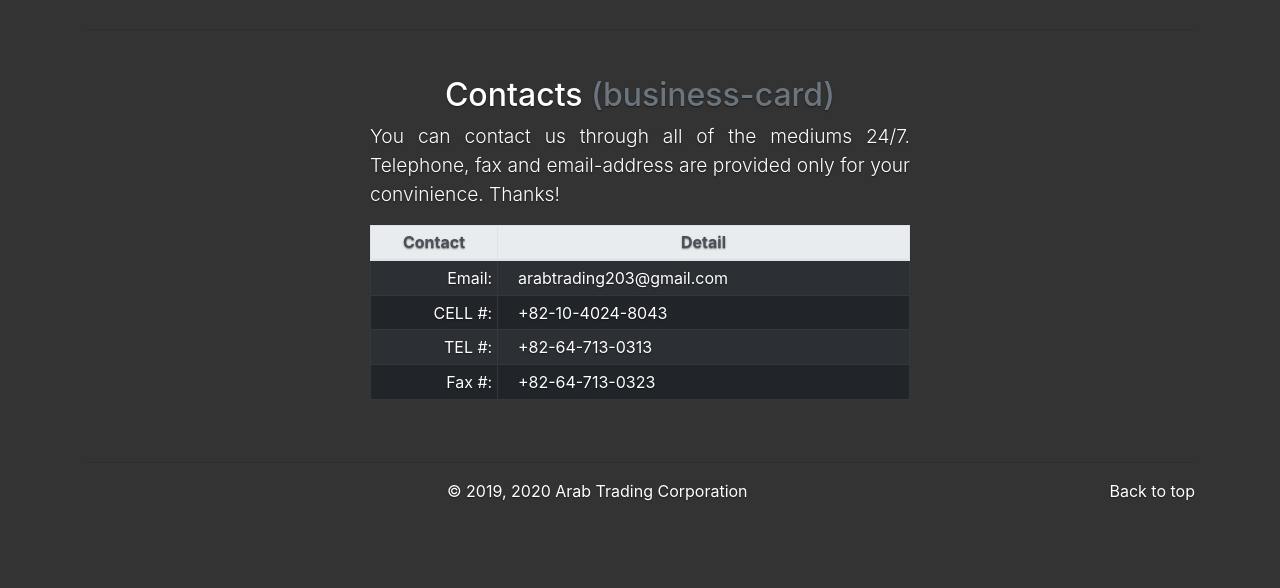
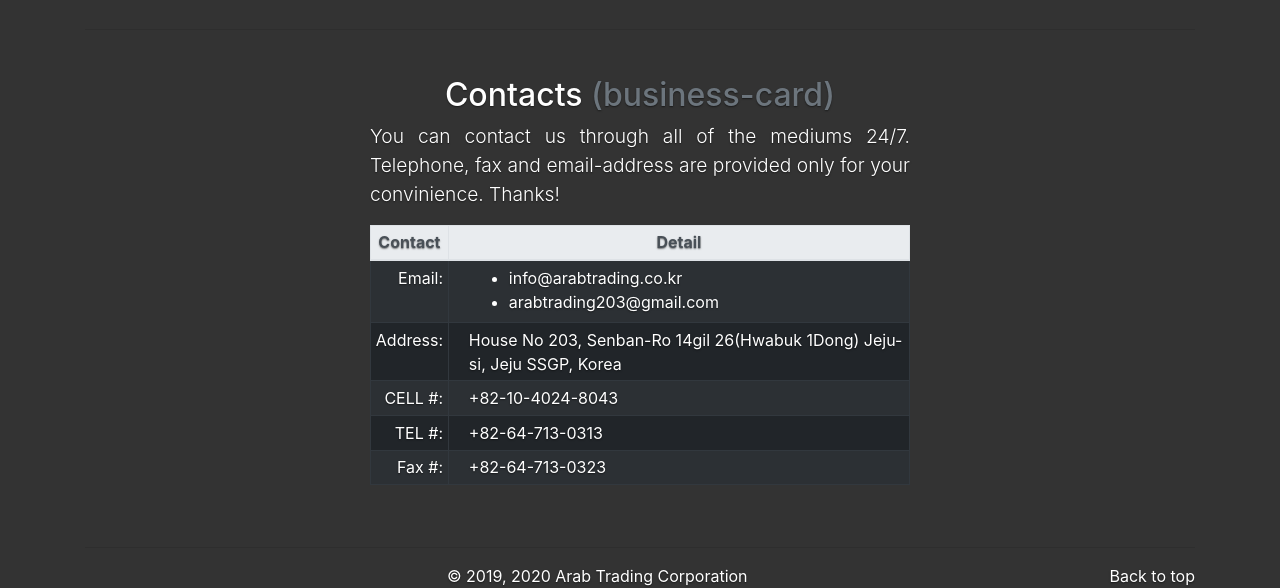
Before and after one commit to asifgit/arab-trading, a plain HTML site: page index.html in a window 1280 px wide. Shown: the part 1627-2215 px from the top of the page. Before the commit the page ends 2130 px from the top, so only its background shows below. Drawn offline with Linux system fonts and the light colour scheme.

Commit message:
added address, added email, added-and-commented google-site-verification

```diff
--- a/index.html
+++ b/index.html
@@ -5,6 +5,8 @@
     <meta name="viewport" content="width=device-width, initial-scale=1, shrink-to-fit=no">
     <meta name="description" content="This website is for the first Arab Trading Corporation in Jeju Island, South Korea">
     <meta name="author" content="Asif Mehmood">
+
+	<!-- <meta name="google-site-verification" content="FqHBEpupXbx5pjDFSjaaeudiOUFWKijdSETsIn31Y0Y" /> -->
 
     <link rel="icon" href="images/icons/arab-trading-co.png">
     <!-- <link rel="icon" href="images/logos/logo-001.png"> -->
@@ -354,7 +356,16 @@
               <tbody>
                 <tr>
                   <td align="right">Email:</td>
-                  <td align="left" style="padding-left: 20px;">arabtrading203@gmail.com</td>
+					<td align="left" style="padding-left: 20px;">
+						<ul style="margin-bottom: 3px;">
+							<li>info@arabtrading.co.kr</li>
+							<li>arabtrading203@gmail.com</li>
+						</ul>
+					</td>
+                </tr>
+				<tr>
+                  <td align="right">Address:</td>
+                  <td align="left" style="padding-left: 20px;">House No 203, Senban-Ro 14gil 26(Hwabuk 1Dong) Jeju-si, Jeju SSGP, Korea</td>
                 </tr>
                 <tr>
                   <td align="right">CELL #:</td>
```
